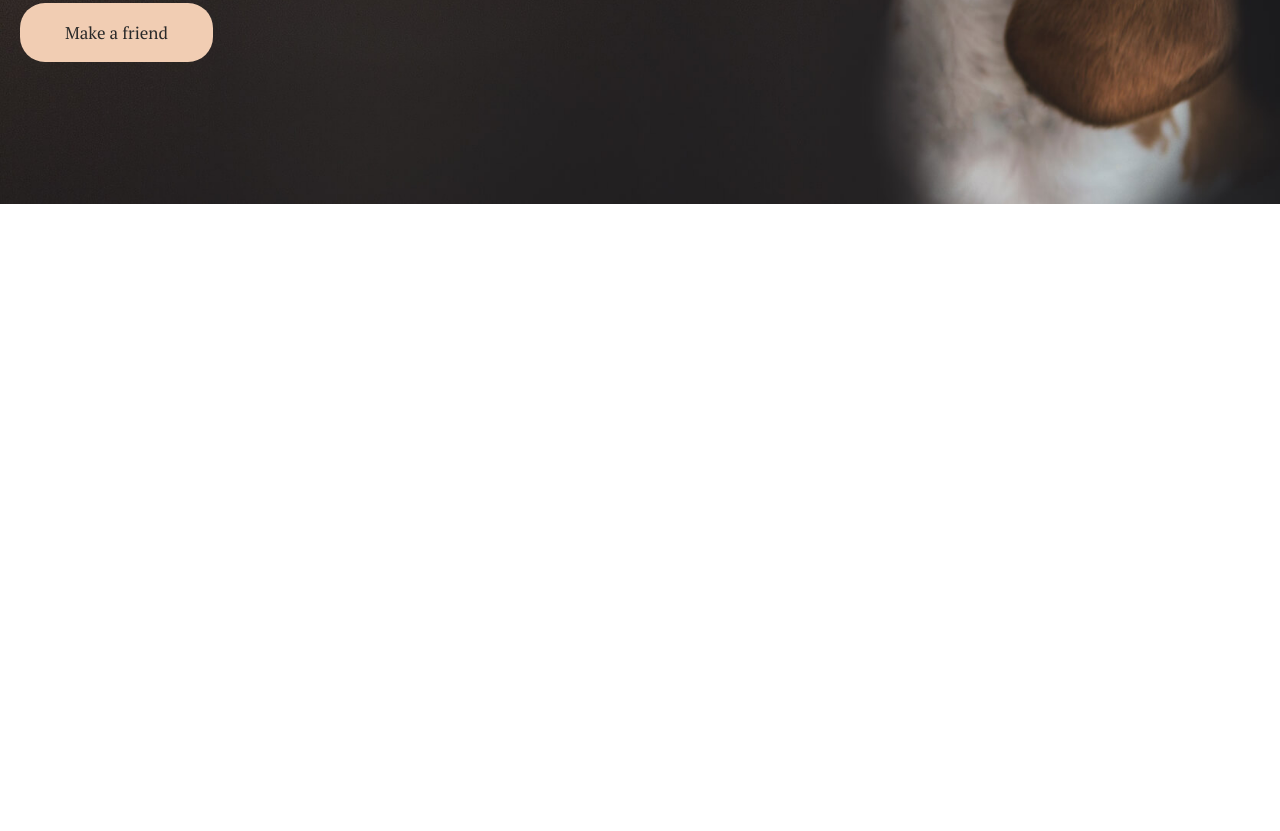
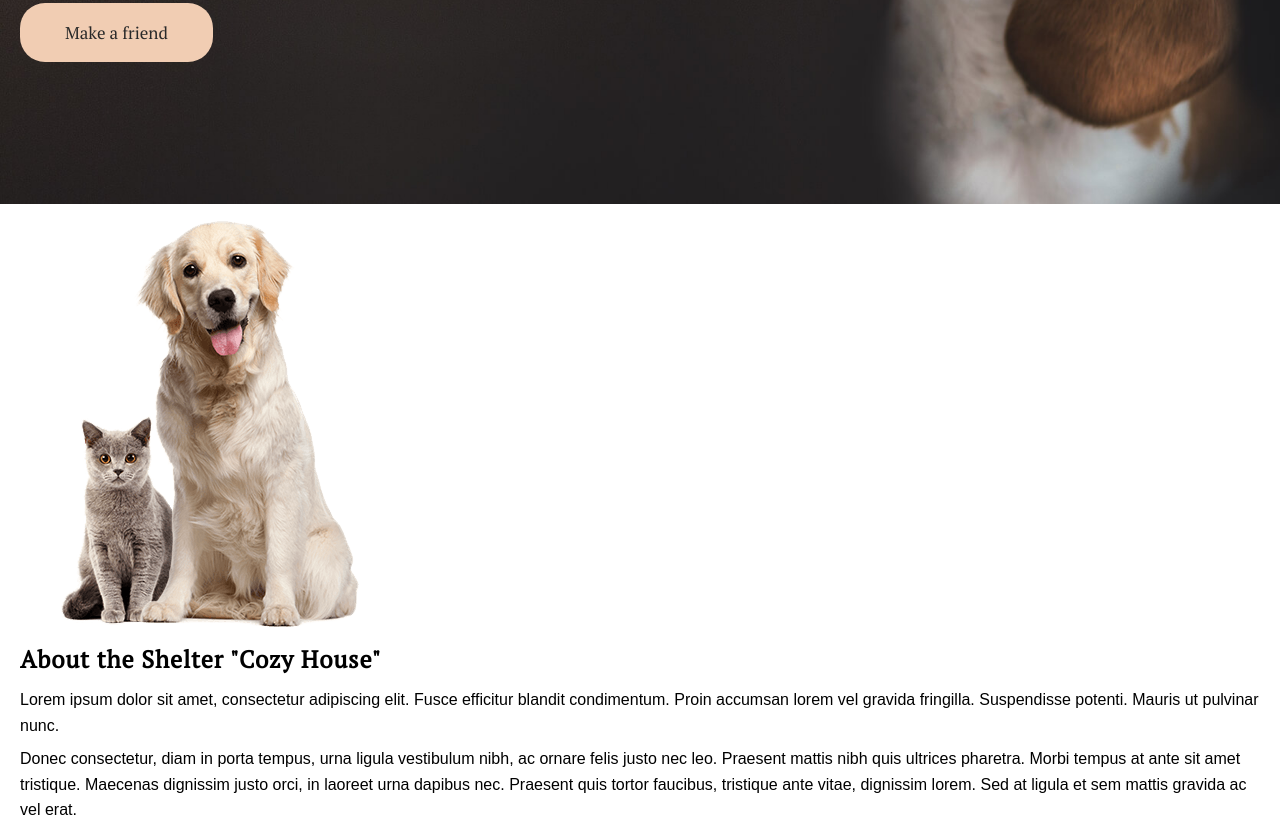
Before and after one commit to kurniad-sign/cozy-house-site, a website built with webpack: page public/index.html in a window 1280 px wide. Shown: the part 505-1336 px from the top of the page. Before the commit the page ends 800 px from the top, so only its background shows below. Built offline with nearby package versions, Linux system fonts and the light colour scheme; a web font is replaced by a local one.

Commit message:
add about cozy house section

```diff
--- a/public/index.html
+++ b/public/index.html
@@ -42,6 +42,30 @@
     </div>
   </section>
 
+  <main>
+    <div class="wrapper">
+      <section class="ch-about">
+        <div class="ch-about__image">
+          <figure>
+            <img src="./assets/images/About-Cozy.png" alt="about dog">
+          </figure>
+        </div>
+        <div class="ch-about__description">
+          <h2>About the Shelter "Cozy House"</h2>
+          <p>
+            Lorem ipsum dolor sit amet, consectetur adipiscing elit. Fusce efficitur blandit condimentum. Proin accumsan lorem vel gravida fringilla. Suspendisse potenti. Mauris ut pulvinar nunc.
+          </p>
+          <p>
+            Donec consectetur, diam in porta tempus, urna ligula vestibulum nibh, ac ornare felis justo nec leo. Praesent mattis nibh quis
+            ultrices pharetra. Morbi tempus at ante sit amet tristique.
+            Maecenas dignissim justo orci, in laoreet urna dapibus nec. Praesent quis tortor faucibus, tristique ante vitae, dignissim
+            lorem. Sed at ligula et sem mattis gravida ac vel erat.
+          </p>
+        </div>
+      </section>
+    </div>
+  </main>
+
   <script src="./assets/scripts/bundle.js"></script>
 </body>
 
```
